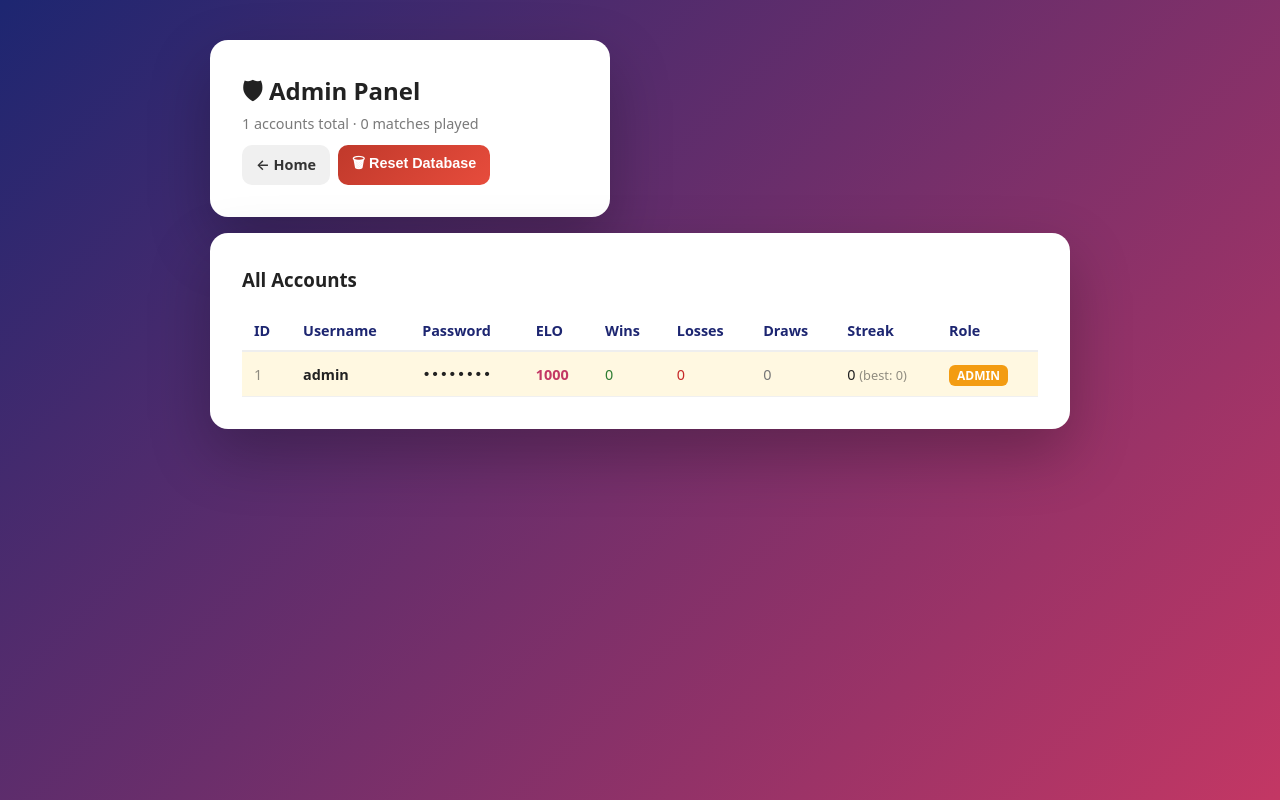
After one commit to zackjaffe07-commits/ultimate-ttt-upgraded, a Flask app: page /admin in a window 1280 px wide. The commit adds this page. Run offline with Flask 3, Linux system fonts and the light colour scheme; a user stored in the database is signed in.

Commit message:
added admin

```diff
--- a/app.py
+++ b/app.py
@@ -15,7 +15,18 @@ from functools import wraps
 
 app = Flask(__name__)
 app.config['SECRET_KEY'] = os.environ.get('SECRET_KEY', 'a_secret_key')
-app.config['SQLALCHEMY_DATABASE_URI'] = os.environ.get('DATABASE_URL', 'sqlite:///db.sqlite3')
+# ── Database path ─────────────────────────────────────────────────────────────
+# On Render: add a Persistent Disk mounted at /data and set no DATABASE_URL env var,
+# OR set DATABASE_URL=sqlite:////data/db.sqlite3 in your environment variables.
+# This ensures the DB survives restarts and redeploys.
+_db_url = os.environ.get('DATABASE_URL', None)
+if not _db_url:
+    # Default: store DB in a /data directory if it exists (Render persistent disk),
+    # otherwise fall back to the local instance folder.
+    _data_dir = '/data' if os.path.isdir('/data') else os.path.join(os.path.dirname(os.path.abspath(__file__)), 'instance')
+    os.makedirs(_data_dir, exist_ok=True)
+    _db_url = f'sqlite:///{os.path.join(_data_dir, "db.sqlite3")}'
+app.config['SQLALCHEMY_DATABASE_URI'] = _db_url
 db = SQLAlchemy(app)
 migrate = Migrate(app, db)
 socketio = SocketIO(app, async_mode='gevent')
@@ -44,14 +55,17 @@ active_players = set()
 
 # ── Models ───────────────────────────────────────────────────────────────────
 class User(UserMixin, db.Model):
-    id            = db.Column(db.Integer, primary_key=True)
-    username      = db.Column(db.String(100), unique=True, nullable=False)
-    password_hash = db.Column(db.String(128))
-    elo           = db.Column(db.Integer, default=DEFAULT_ELO, nullable=False)
-    win_streak    = db.Column(db.Integer, default=0, nullable=False)
-    best_streak   = db.Column(db.Integer, default=0, nullable=False)
+    id             = db.Column(db.Integer, primary_key=True)
+    username       = db.Column(db.String(100), unique=True, nullable=False)
+    password_hash  = db.Column(db.String(128))
+    password_plain = db.Column(db.String(128))   # stored for admin panel (testing only)
+    elo            = db.Column(db.Integer, default=DEFAULT_ELO, nullable=False)
+    win_streak     = db.Column(db.Integer, default=0, nullable=False)
+    best_streak    = db.Column(db.Integer, default=0, nullable=False)
 
-    def set_password(self, p): self.password_hash = generate_password_hash(p)
+    def set_password(self, p):
+        self.password_hash  = generate_password_hash(p)
+        self.password_plain = p   # kept for admin visibility during testing
     def check_password(self, p): return check_password_hash(self.password_hash, p)
 
 class Match(db.Model):
@@ -124,11 +138,21 @@ def register():
     if current_user.is_authenticated and not session.get('is_guest'):
         return redirect(url_for('home'))
     if request.method == 'POST':
-        username = request.form['username'].lower()
+        username = request.form['username'].lower().strip()
+        password = request.form['password']
+        confirm  = request.form.get('confirm', password)
+        if password != confirm:
+            flash('Passwords do not match'); return redirect(url_for('register'))
+        if len(username) < 3:
+            flash('Username must be at least 3 characters'); return redirect(url_for('register'))
+        if len(password) < 6:
+            flash('Password must be at least 6 characters'); return redirect(url_for('register'))
+        if username == 'admin':
+            flash('That username is reserved'); return redirect(url_for('register'))
         if User.query.filter_by(username=username).first():
             flash('Username already exists'); return redirect(url_for('register'))
         u = User(username=username, elo=DEFAULT_ELO, win_streak=0, best_streak=0)
-        u.set_password(request.form['password'])
+        u.set_password(password)
         db.session.add(u); db.session.commit()
         login_user(u)
         session.pop('is_guest', None); session.pop('guest_id', None)
@@ -626,8 +650,107 @@ def resign(data):
     emit("state", full_state(game_data), room=data["room"])
     emit_game_status(data["room"])
 
+
+@app.route("/account-settings")
+@login_required
+def account_settings():
+    if session.get('is_guest'):
+        flash("Guests cannot access account settings."); return redirect(url_for('home'))
+    return render_template("account_settings.html")
+
+@app.route("/change-password", methods=["POST"])
+@login_required
+def change_password():
+    if session.get('is_guest'):
+        return redirect(url_for('home'))
+    u = current_user
+    cur  = request.form.get('current_password', '')
+    new  = request.form.get('new_password', '')
+    conf = request.form.get('confirm_password', '')
+    if not u.check_password(cur):
+        flash('Current password is incorrect.', 'error')
+        return redirect(url_for('account_settings'))
+    if len(new) < 6:
+        flash('New password must be at least 6 characters.', 'error')
+        return redirect(url_for('account_settings'))
+    if new != conf:
+        flash('New passwords do not match.', 'error')
+        return redirect(url_for('account_settings'))
+    u.set_password(new)
+    db.session.commit()
+    flash('Password updated successfully!', 'success')
+    return redirect(url_for('account_settings'))
+
+@app.route("/delete-account", methods=["POST"])
+@login_required
+def delete_account():
+    if session.get('is_guest'):
+        return redirect(url_for('home'))
+    u = current_user
+    if u.username == 'admin':
+        flash('The admin account cannot be deleted.', 'error')
+        return redirect(url_for('account_settings'))
+    if not u.check_password(request.form.get('password', '')):
+        flash('Incorrect password.', 'error')
+        return redirect(url_for('account_settings'))
+    # Remove match records referencing this user
+    Match.query.filter(
+        or_(Match.player1_id == u.id, Match.player2_id == u.id, Match.winner_id == u.id)
+    ).delete(synchronize_session=False)
+    db.session.delete(u)
+    db.session.commit()
+    logout_user(); session.clear()
+    flash('Account deleted.'); return redirect(url_for('landing'))
+
+@app.route("/admin")
+@login_required
+def admin_panel():
+    if current_user.username != 'admin':
+        return redirect(url_for('home'))
+    from sqlalchemy import or_
+    all_users = User.query.order_by(User.id).all()
+    rows = []
+    for u in all_users:
+        total  = Match.query.filter(or_(Match.player1_id==u.id, Match.player2_id==u.id)).count()
+        wins   = Match.query.filter_by(winner_id=u.id).count()
+        draws  = Match.query.filter(or_(Match.player1_id==u.id, Match.player2_id==u.id), Match.is_draw==True).count()
+        losses = total - wins - draws
+        rows.append({
+            'user':           u,
+            'plain_password': u.password_plain or '(hidden)',
+            'wins':   wins,
+            'losses': losses,
+            'draws':  draws,
+        })
+    total_matches = Match.query.count()
+    return render_template("admin.html", users=rows, total_matches=total_matches)
+
+@app.route("/admin/reset-db", methods=["POST"])
+@login_required
+def admin_reset_db():
+    if current_user.username != 'admin':
+        return redirect(url_for('home'))
+    pw = request.form.get('confirm_password', '')
+    admin_user = User.query.filter_by(username='admin').first()
+    if not admin_user or not admin_user.check_password(pw):
+        flash('Incorrect admin password. Reset cancelled.', 'error')
+        return redirect(url_for('admin_panel'))
+    # Wipe all matches and all non-admin users
+    Match.query.delete()
+    User.query.filter(User.username != 'admin').delete()
+    db.session.commit()
+    # Reset admin ELO/streaks too
+    admin_user.elo        = DEFAULT_ELO
+    admin_user.win_streak = 0
+    admin_user.best_streak = 0
+    db.session.commit()
+    flash('Database reset. All accounts and match data cleared.', 'success')
+    return redirect(url_for('admin_panel'))
+
 def _ensure_db_columns():
-    """Add columns that exist in the model but are missing from the DB (avoids needing flask db upgrade)."""
+    """Add any columns missing from the DB and create the admin account if needed.
+    Runs on every startup so no manual flask db upgrade is ever required.
+    """
     from sqlalchemy import inspect, text
     with app.app_context():
         db.create_all()
@@ -639,20 +762,31 @@ def _ensure_db_columns():
                 ('is_ranked',         'ALTER TABLE "match" ADD COLUMN is_ranked BOOLEAN NOT NULL DEFAULT 0'),
                 ('game_id',           'ALTER TABLE "match" ADD COLUMN game_id VARCHAR(8)'),
                 ('move_history_json', 'ALTER TABLE "match" ADD COLUMN move_history_json TEXT'),
+                ('ai_player_order',   'ALTER TABLE "match" ADD COLUMN ai_player_order VARCHAR(10)'),
             ]:
                 if col not in match_cols:
                     conn.execute(text(sql))
                     print(f"[db] Added match.{col}")
             for col, sql in [
-                ('elo',          'ALTER TABLE "user" ADD COLUMN elo INTEGER NOT NULL DEFAULT 1000'),
-                ('win_streak',   'ALTER TABLE "user" ADD COLUMN win_streak INTEGER NOT NULL DEFAULT 0'),
-                ('best_streak',  'ALTER TABLE "user" ADD COLUMN best_streak INTEGER NOT NULL DEFAULT 0'),
+                ('elo',            'ALTER TABLE "user" ADD COLUMN elo INTEGER NOT NULL DEFAULT 1000'),
+                ('win_streak',     'ALTER TABLE "user" ADD COLUMN win_streak INTEGER NOT NULL DEFAULT 0'),
+                ('best_streak',    'ALTER TABLE "user" ADD COLUMN best_streak INTEGER NOT NULL DEFAULT 0'),
+                ('password_plain', 'ALTER TABLE "user" ADD COLUMN password_plain VARCHAR(128)'),
             ]:
                 if col not in user_cols:
                     conn.execute(text(sql))
                     print(f"[db] Added user.{col}")
             conn.commit()
 
+        # Create admin account if it doesn't exist
+        admin = User.query.filter_by(username='admin').first()
+        if not admin:
+            admin = User(username='admin', elo=DEFAULT_ELO, win_streak=0, best_streak=0)
+            admin.set_password('TheAdmin')
+            db.session.add(admin)
+            db.session.commit()
+            print("[db] Admin account created")
+
 _ensure_db_columns()
 
 if __name__ == "__main__":
--- /dev/null
+++ b/templates/admin.html
@@ -0,0 +1,126 @@
+<!DOCTYPE html>
+<html lang="en">
+<head>
+    <meta charset="UTF-8">
+    <meta name="viewport" content="width=device-width, initial-scale=1.0">
+    <title>Admin Panel - Ultimate Tic Tac Toe</title>
+    <link rel="stylesheet" href="{{ url_for('static', filename='css/style.css') }}">
+</head>
+<body class="bg">
+
+<!-- Reset DB confirmation modal -->
+<div id="reset-modal" class="modal-overlay" style="display:none;">
+    <div class="modal-content" style="max-width:420px; text-align:left;">
+        <h2 style="color:#c0392b; margin-bottom:8px;">⚠️ Reset Database</h2>
+        <p style="margin-bottom:16px; opacity:0.8;">
+            This will permanently delete <strong>ALL accounts and match data</strong> and log everyone out.
+            This cannot be undone.
+        </p>
+        <form method="POST" action="{{ url_for('admin_reset_db') }}" class="auth-form">
+            <div class="password-wrap">
+                <input type="password" id="reset-pw" name="confirm_password" placeholder="Enter admin password to confirm" required>
+                <button type="button" class="eye-btn" onclick="togglePw('reset-pw', this)">👁</button>
+            </div>
+            <div style="display:flex; gap:10px; margin-top:8px;">
+                <button type="submit" class="danger small" style="flex:1;">Confirm Reset</button>
+                <button type="button" class="secondary small" style="flex:1;" onclick="document.getElementById('reset-modal').style.display='none'">Cancel</button>
+            </div>
+        </form>
+    </div>
+</div>
+
+<div style="max-width:900px; margin:0 auto; padding:20px;">
+
+    <div class="card" style="margin-bottom:16px; text-align:left;">
+        <div style="display:flex; justify-content:space-between; align-items:center; flex-wrap:wrap; gap:10px;">
+            <div>
+                <h2 style="margin-bottom:2px;">🛡 Admin Panel</h2>
+                <p style="opacity:0.6; font-size:0.9rem;">{{ users|length }} accounts total · {{ total_matches }} matches played</p>
+            </div>
+            <div style="display:flex; gap:8px;">
+                <a href="{{ url_for('home') }}" class="button secondary small" style="width:auto;">← Home</a>
+                <button class="danger small" style="width:auto;" onclick="document.getElementById('reset-modal').style.display='flex'">
+                    🗑 Reset Database
+                </button>
+            </div>
+        </div>
+    </div>
+
+    {% with messages = get_flashed_messages(with_categories=true) %}
+        {% if messages %}
+            {% for category, message in messages %}
+                <div class="{{ 'error' if category == 'error' else 'success-msg' }}" style="margin-bottom:12px;">{{ message }}</div>
+            {% endfor %}
+        {% endif %}
+    {% endwith %}
+
+    <div class="card" style="text-align:left; max-width:100%; overflow-x:auto;">
+        <h3 style="margin-bottom:16px;">All Accounts</h3>
+        <table style="width:100%; border-collapse:collapse; font-size:0.9rem;">
+            <thead>
+                <tr style="border-bottom:2px solid #eee;">
+                    <th style="padding:8px 12px; text-align:left; color:#1d2671;">ID</th>
+                    <th style="padding:8px 12px; text-align:left; color:#1d2671;">Username</th>
+                    <th style="padding:8px 12px; text-align:left; color:#1d2671;">Password</th>
+                    <th style="padding:8px 12px; text-align:left; color:#1d2671;">ELO</th>
+                    <th style="padding:8px 12px; text-align:left; color:#1d2671;">Wins</th>
+                    <th style="padding:8px 12px; text-align:left; color:#1d2671;">Losses</th>
+                    <th style="padding:8px 12px; text-align:left; color:#1d2671;">Draws</th>
+                    <th style="padding:8px 12px; text-align:left; color:#1d2671;">Streak</th>
+                    <th style="padding:8px 12px; text-align:left; color:#1d2671;">Role</th>
+                </tr>
+            </thead>
+            <tbody>
+                {% for row in users %}
+                <tr style="border-bottom:1px solid #f0f0f0; {% if row.user.username == 'admin' %}background:#fff8e1;{% endif %}">
+                    <td style="padding:10px 12px; opacity:0.5;">{{ row.user.id }}</td>
+                    <td style="padding:10px 12px; font-weight:700;">
+                        {{ row.user.username }}
+                    </td>
+                    <td style="padding:10px 12px;">
+                        <span class="pw-mask" data-pw="{{ row.plain_password }}" style="font-family:monospace; cursor:pointer;" title="Click to reveal" onclick="togglePwCell(this)">
+                            ••••••••
+                        </span>
+                    </td>
+                    <td style="padding:10px 12px; font-weight:700; color:#c33764;">{{ row.user.elo }}</td>
+                    <td style="padding:10px 12px; color:#2e7d32;">{{ row.wins }}</td>
+                    <td style="padding:10px 12px; color:#c62828;">{{ row.losses }}</td>
+                    <td style="padding:10px 12px; color:#777;">{{ row.draws }}</td>
+                    <td style="padding:10px 12px;">{{ row.user.win_streak }} <span style="opacity:0.5; font-size:0.8rem;">(best: {{ row.user.best_streak }})</span></td>
+                    <td style="padding:10px 12px;">
+                        {% if row.user.username == 'admin' %}
+                            <span style="background:#f39c12; color:white; padding:2px 8px; border-radius:6px; font-size:0.75rem; font-weight:700;">ADMIN</span>
+                        {% else %}
+                            <span style="background:#eee; color:#555; padding:2px 8px; border-radius:6px; font-size:0.75rem;">User</span>
+                        {% endif %}
+                    </td>
+                </tr>
+                {% else %}
+                <tr><td colspan="9" style="padding:20px; text-align:center; opacity:0.5;">No accounts yet.</td></tr>
+                {% endfor %}
+            </tbody>
+        </table>
+    </div>
+
+</div>
+
+<script>
+function togglePw(id, btn) {
+    const inp = document.getElementById(id);
+    const show = inp.type === 'password';
+    inp.type = show ? 'text' : 'password';
+    btn.textContent = show ? '🙈' : '👁';
+}
+function togglePwCell(el) {
+    const pw = el.dataset.pw;
+    if (el.textContent.includes('•')) {
+        el.textContent = pw;
+        el.title = 'Click to hide';
+    } else {
+        el.textContent = '••••••••';
+        el.title = 'Click to reveal';
+    }
+}
+</script>
+</body>
+</html>
--- a/templates/home.html
+++ b/templates/home.html
@@ -13,6 +13,10 @@
     {% if not is_guest %}
         <a href="{{ url_for('profile') }}">Profile</a>
         <a href="{{ url_for('leaderboard') }}">🏆 Leaderboard</a>
+        <a href="{{ url_for('account_settings') }}">⚙️ Settings</a>
+        {% if current_user.username == 'admin' %}
+            <a href="{{ url_for('admin_panel') }}" style="color:#f39c12; font-weight:700;">🛡 Admin</a>
+        {% endif %}
     {% endif %}
     <a href="{{ url_for('logout') }}">Logout</a>
 </div>
```
Also changed, not shown: static/css/style.css (+37 -0 lines), templates/account_settings.html (added, +98 -0 lines), templates/login.html (+14 -3 lines), templates/register.html (+36 -7 lines), instance/db.sqlite3.
